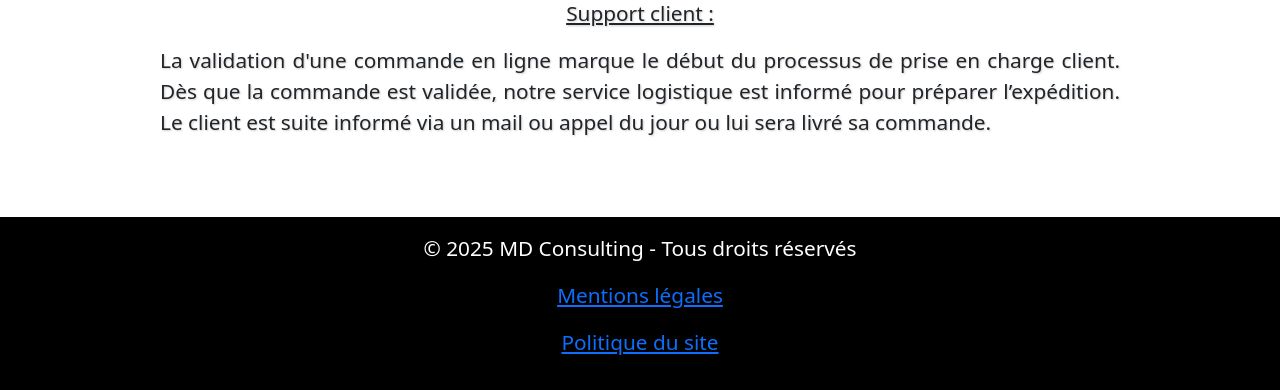
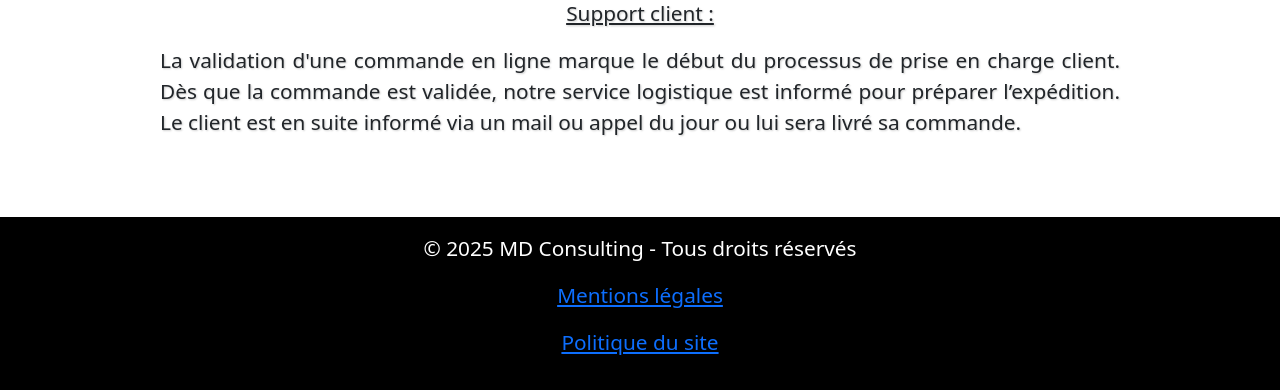
Before and after one commit to Peyroche/mon_projet1, a Flask app: a page that uses templates/politique_du_site.html in a window 1280 px wide. Shown: the part 534-924 px from the top of the page. Run offline with Flask 3, Linux system fonts and the light colour scheme; parts of the project's set-up code (start-up, migrations or seed data) failed here and were passed over.

Commit message:
Mise à jour des pages mentions légales et politique du site

```diff
--- a/templates/politique_du_site.html
+++ b/templates/politique_du_site.html
@@ -14,7 +14,7 @@
 <p text-align:justify>Lors de la création de votre compte, vous définissez un mot de passe personnel. Ce mot de passe est crypté et stocké de manière sécurisée. Pour des raisons de confidentialité et de sécurité, nous ne pouvons pas le récupérer ni le réinitialiser. En cas de perte ou d’oubli de votre mot de passe, votre compte sera irrécupérable. Il est donc impératif de le conserver précieusement, dans un gestionnaire de mots de passe ou un support sécurisé.</p><br/>
 
 <center><p><u>Support client :</u></p></center>
-<p text-align:justify>La validation d'une commande en ligne marque le début du processus de prise en charge client. Dès que la commande est validée, notre service logistique est informé pour préparer l’expédition. Le client est suite informé via un mail ou appel du jour ou lui sera livré sa commande.</p></center>
+<p text-align:justify>La validation d'une commande en ligne marque le début du processus de prise en charge client. Dès que la commande est validée, notre service logistique est informé pour préparer l’expédition. Le client est en suite informé via un mail ou appel du jour ou lui sera livré sa commande.</p></center>
   </div>
 </section>
 {% endblock %}
```
